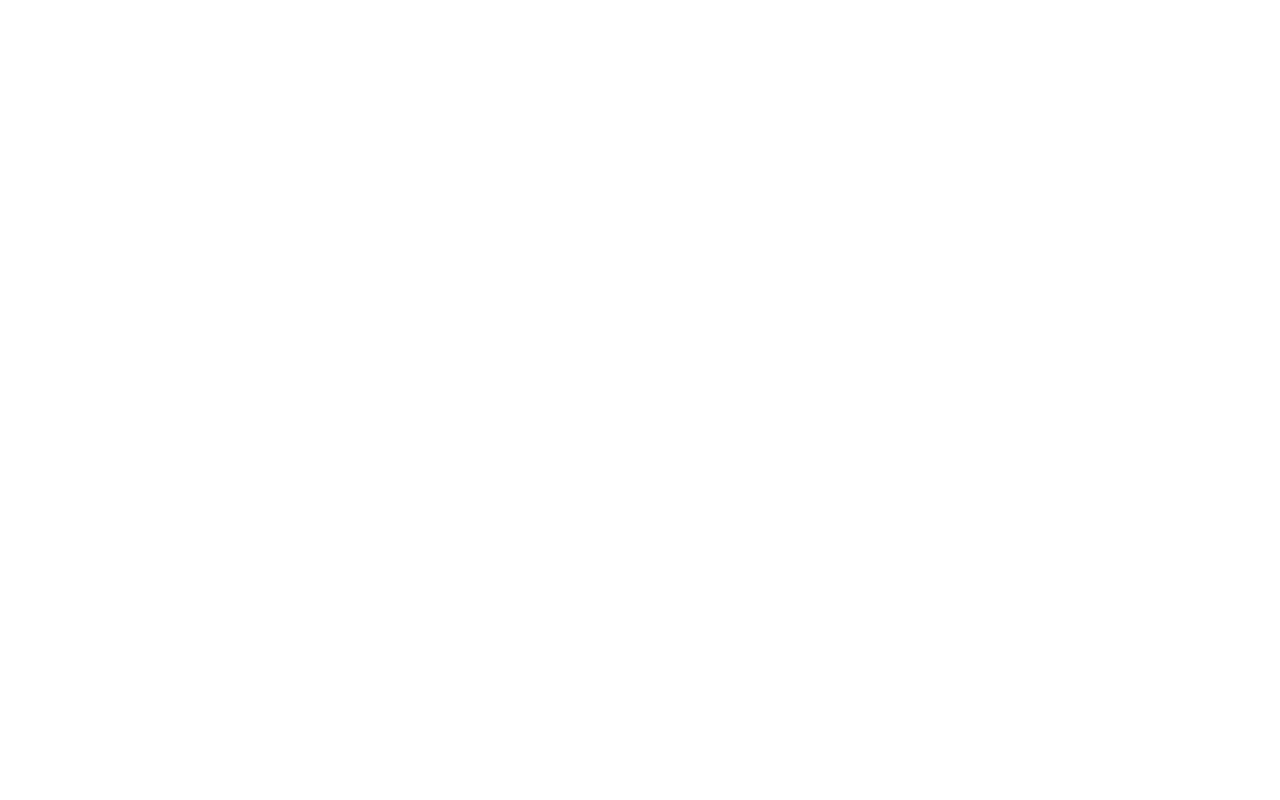
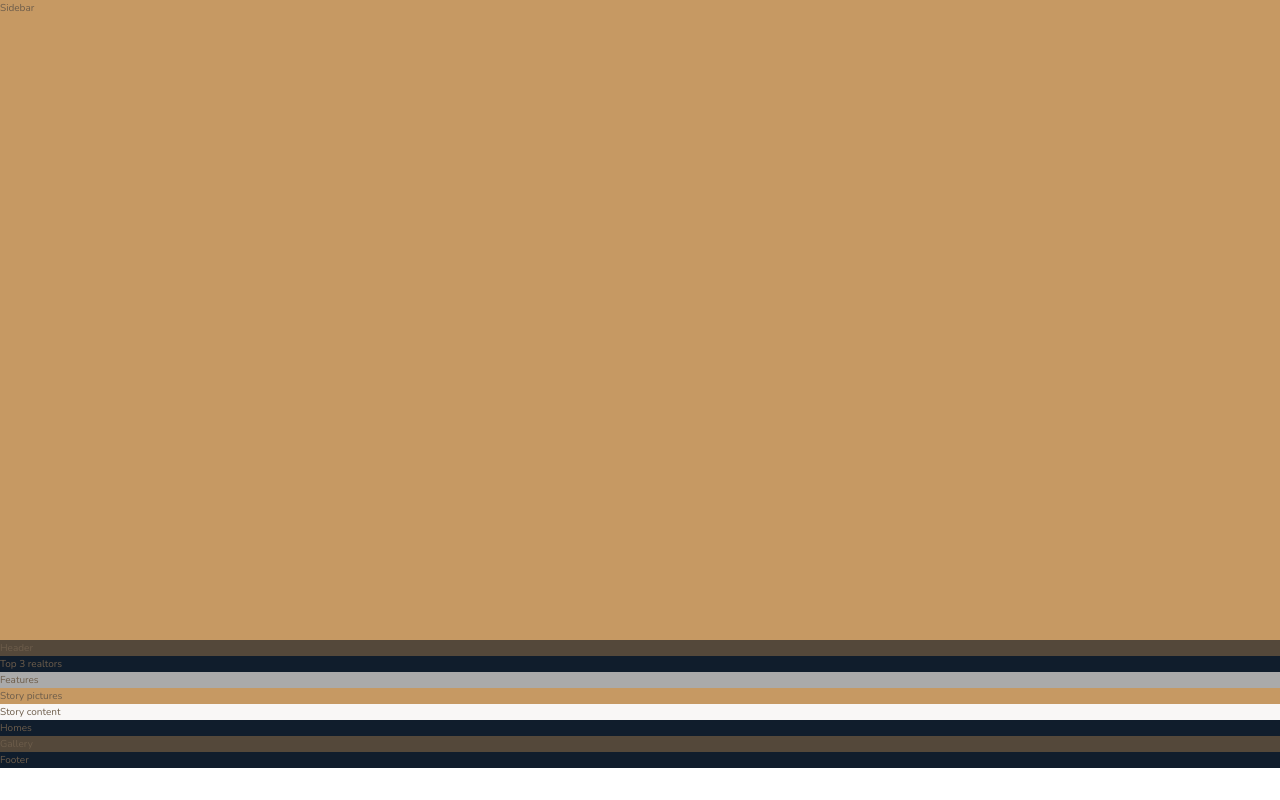
Before and after one commit to KamilKonopka/nexter, a website: page index.html in a window 1280 px wide. Drawn offline with nearby package versions, Linux system fonts and the light colour scheme; files that its build step writes are made by us from their sources.

Commit message:
created starting markup

```diff
--- a/index.html
+++ b/index.html
@@ -12,6 +12,14 @@
         <title>nexter &mdash; your home, your freedom</title>
     </head>
     <body class="container">
-
+        <aside class="sidebar">Sidebar</aside>
+        <header class="header">Header</header>
+        <div class="realtors">Top 3 realtors</div>
+        <section class="features">Features</section>
+        <div class="story__pictures">Story pictures</div>
+        <div class="story__content">Story content</div>
+        <section class="homes">Homes</section>
+        <section class="gallery">Gallery</section>
+        <footer class="footer">Footer</footer>
     </body>
 </html>
--- a/package.json
+++ b/package.json
@@ -5,9 +5,8 @@
   "main": "index.js",
   "scripts": {
     "watch:sass": "node-sass sass/main.scss css/style.css -w",
-    "devserver": "live-server",
+    "devserver": "live-server --browser=firefox",
     "start": "npm-run-all --parallel devserver watch:sass",
-
     "compile:sass": "node-sass sass/main.scss css/style.comp.css",
     "prefix:css": "postcss --use autoprefixer -b 'last 10 versions' css/style.comp.css -o css/style.prefix.css",
     "compress:css": "node-sass css/style.prefix.css css/style.css --output-style compressed",
--- a/sass/_base.scss
+++ b/sass/_base.scss
@@ -13,3 +13,28 @@ $color-grey-dark-2: #6D5D4B;
 // FONT VARIABLES
 $font-primary: 'Nunito', sans-serif;
 $font-display: 'Josefin Sans', sans-serif;
+
+*,
+*::before,
+*::after {
+    margin: 0;
+    padding: 0;
+    box-sizing: inherit;
+}
+
+html {
+    box-sizing: border-box;
+    font-size: 62.5%; //10px/16px = 62.5% -> 1rem = 10px;
+}
+
+body {
+    font-family: $font-primary;
+    color: $color-grey-dark-2;
+    font-weight: 300;
+    line-height: 1.6;
+}
+
+.container {
+    display: grid;
+    grid-template-rows: 80vh;
+}
--- a/sass/_features.scss
+++ b/sass/_features.scss
@@ -0,0 +1,3 @@
+.features {
+    background-color: $color-grey-light-2;
+}
--- a/sass/_footer.scss
+++ b/sass/_footer.scss
@@ -0,0 +1,3 @@
+.footer {
+    background-color: $color-secondary;
+}
--- a/sass/_gallery.scss
+++ b/sass/_gallery.scss
@@ -0,0 +1,3 @@
+.gallery {
+    background-color: $color-grey-dark-1;
+}
--- a/sass/_header.scss
+++ b/sass/_header.scss
@@ -0,0 +1,3 @@
+.header {
+    background-color: $color-grey-dark-1;
+}
--- a/sass/_homes.scss
+++ b/sass/_homes.scss
@@ -0,0 +1,3 @@
+.homes {
+    background-color: $color-secondary;
+}
--- a/sass/_realtors.scss
+++ b/sass/_realtors.scss
@@ -0,0 +1,3 @@
+.realtors {
+    background-color: $color-secondary;
+}
--- a/sass/_sidebar.scss
+++ b/sass/_sidebar.scss
@@ -0,0 +1,3 @@
+.sidebar {
+    background-color: $color-primary;
+}
--- a/sass/_story.scss
+++ b/sass/_story.scss
@@ -0,0 +1,9 @@
+.story {
+    &__pictures {
+        background-color: $color-primary;
+    }
+
+    &__content {
+        background-color: $color-grey-light-1;
+    }
+}
```
Also changed, not shown: css/style.css (added), 1 other file.
